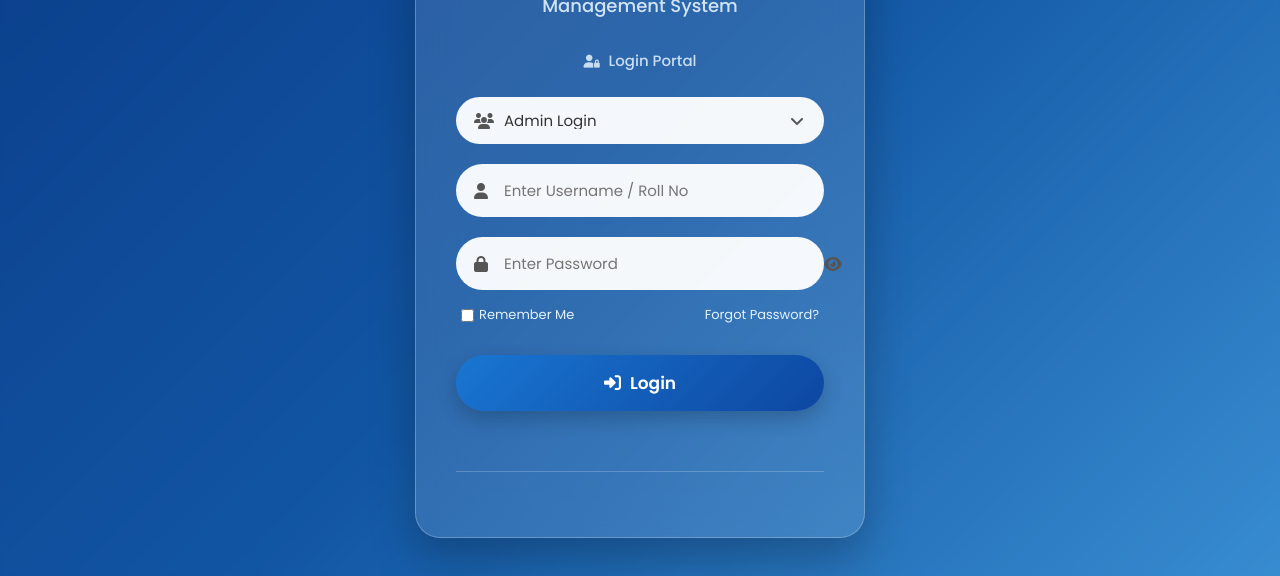
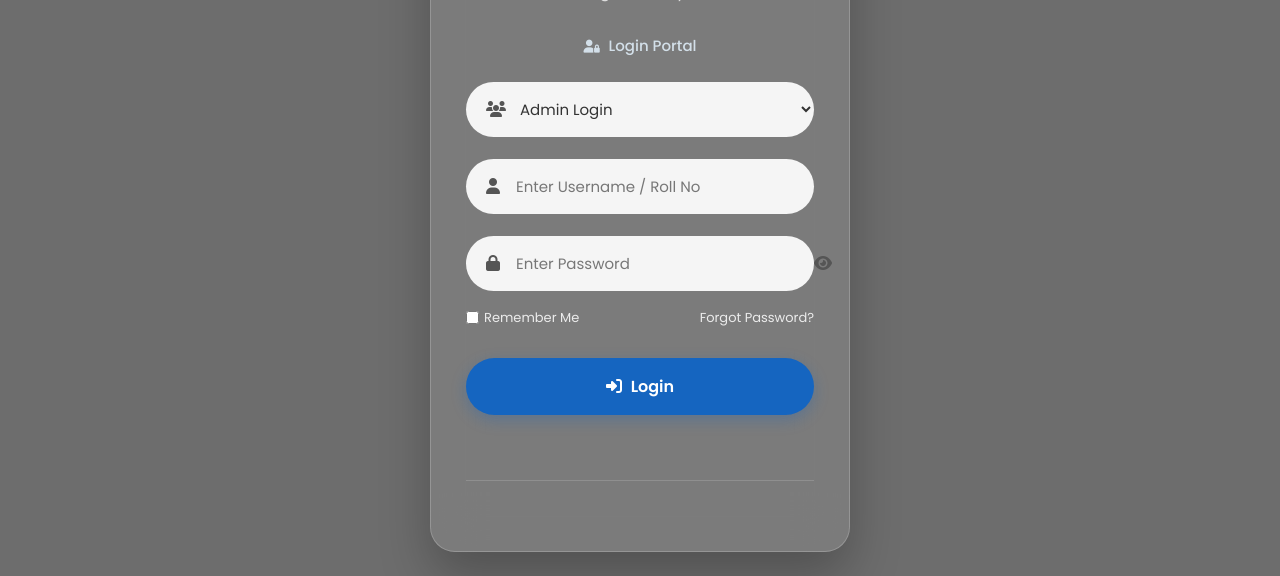
Before and after one commit to 24eg105t44-max/Student-A-System, a plain HTML site: page index.html in a window 1280 px wide. Shown: the part 224-800 px from the top of the page. Drawn offline with Linux system fonts and the light colour scheme.

Commit message:
Update login.css

```diff
--- a/css/login.css
+++ b/css/login.css
@@ -13,140 +13,114 @@ body {
     justify-content: center;
     align-items: center;
     overflow: hidden;
-    /* Deep blue gradient color match */
-    background: linear-gradient(135deg, #0d47a1, #1565c0, #42a5f5);
+    /* Perfect matte grey background match */
+    background: #737373;
     position: relative;
 }
 
-/* Brightened background overlay layer */
+/* Clear overlay so the grey shines through cleanly */
 .overlay {
     position: absolute;
     inset: 0;
-    background: rgba(0, 0, 0, 0.15);
-    backdrop-filter: blur(2px);
+    background: rgba(0, 0, 0, 0.05);
 }
 
 .background-logo {
     display: none;
 }
 
-/* Glass Container Layout Panel */
+/* Sleek frosted dark-tint container card */
 .login-container {
     position: relative;
     z-index: 2;
-    width: 450px;
-    padding: 40px;
+    width: 420px;
+    padding: 45px 35px;
     border-radius: 25px;
-    background: rgba(255, 255, 255, 0.12);
-    backdrop-filter: blur(20px);
-    -webkit-backdrop-filter: blur(20px);
-    border: 1px solid rgba(255, 255, 255, 0.25);
-    box-shadow: 0 20px 45px rgba(0, 0, 0, 0.25);
+    background: rgba(255, 255, 255, 0.1);
+    backdrop-filter: blur(25px);
+    -webkit-backdrop-filter: blur(25px);
+    border: 1px solid rgba(255, 255, 255, 0.2);
+    box-shadow: 0 25px 50px rgba(0, 0, 0, 0.25);
     text-align: center;
-    animation: fadeIn 0.8s ease;
+    animation: fadeIn 0.6s ease-out;
 }
 
 .login-container h1 {
     color: #fff;
-    font-size: 34px;
+    font-size: 32px;
     font-weight: 700;
-    margin-bottom: 6px;
-    letter-spacing: 0.3px;
+    margin-bottom: 4px;
 }
 
 .login-container h3 {
-    color: #e3f2fd;
-    font-size: 18px;
-    font-weight: 500;
+    color: rgba(255, 255, 255, 0.75);
+    font-size: 16px;
+    font-weight: 400;
     margin-bottom: 30px;
-    opacity: 0.9;
 }
 
-/* Form inputs & interactive widgets */
+/* Input Fields Styling */
 .input-box {
     position: relative;
-    margin-bottom: 20px;
+    margin-bottom: 22px;
 }
 
 .input-box input,
 .input-box select {
     width: 100%;
-    padding: 15px 48px;
+    padding: 16px 50px;
     border: none;
     outline: none;
     border-radius: 50px;
     font-size: 15px;
-    background: rgba(255, 255, 255, 0.95);
+    background: #f5f5f5;
     color: #333;
-    transition: 0.3s;
-    appearance: none;
+    transition: 0.3s ease;
 }
 
-.input-box input:focus,
-.input-box select:focus {
-    box-shadow: 0 0 12px rgba(255, 255, 255, 0.6);
+.input-box input::placeholder {
+    color: #777;
 }
 
 .input-box i:first-child {
     position: absolute;
-    left: 18px;
+    left: 20px;
     top: 50%;
     transform: translateY(-50%);
     color: #555;
     font-size: 16px;
-    z-index: 2;
 }
 
 #togglePassword {
     position: absolute;
-    right: 18px;
+    right: 20px;
     top: 50%;
     transform: translateY(-50%);
     cursor: pointer;
     color: #555;
-    z-index: 2;
 }
 
-/* Custom Dropdown Arrow */
-.input-box::after {
-    content: '\f107';
-    font-family: 'Font Awesome 6 Free';
-    font-weight: 900;
-    position: absolute;
-    right: 20px;
-    top: 50%;
-    transform: translateY(-50%);
-    color: #555;
-    pointer-events: none;
-}
-/* Remove dropdown arrow style indicator if it's a standard text input field */
-.input-box:has(input)::after {
-    display: none;
-}
-
-/* Action Button Layout Profiles */
+/* Blue Action Login Button */
 .login-btn {
     width: 100%;
-    padding: 15px;
+    padding: 16px;
     margin-top: 10px;
     border: none;
     border-radius: 50px;
-    background: linear-gradient(135deg, #1976d2, #0d47a1);
+    background: #1565c0; /* Solid royal blue button */
     color: #fff;
-    font-size: 17px;
+    font-size: 16px;
     font-weight: 600;
     cursor: pointer;
-    transition: 0.3s;
-    box-shadow: 0 8px 20px rgba(0, 0, 0, 0.2);
+    transition: background 0.3s, transform 0.2s;
+    box-shadow: 0 5px 15px rgba(21, 101, 192, 0.3);
 }
 
 .login-btn:hover {
-    transform: translateY(-2px);
-    box-shadow: 0 12px 25px rgba(0, 0, 0, 0.3);
-    background: linear-gradient(135deg, #2196f3, #1565c0);
+    background: #1152a1;
+    transform: translateY(-1px);
 }
 
-/* Remember box + credentials sub-labels */
 .options-link {
     display: flex;
     justify-content: space-between;
@@ -154,25 +128,22 @@ body {
     margin-top: -5px;
     margin-bottom: 20px;
     font-size: 13px;
-    color: #e3f2fd;
-    padding: 0 5px;
+    color: rgba(255, 255, 255, 0.85);
 }
 
 .options-link a {
-    color: #e3f2fd;
+    color: rgba(255, 255, 255, 0.85);
     text-decoration: none;
-    transition: 0.3s;
 }
 
 .options-link a:hover {
     text-decoration: underline;
-    color: #fff;
 }
 
 #error {
     margin-top: 15px;
     min-height: 20px;
-    color: #ffb3b3;
+    color: #ff8080;
     font-size: 14px;
     font-weight: 500;
 }
@@ -180,31 +151,24 @@ body {
 hr {
     border: none;
     height: 1px;
-    background: rgba(255, 255, 255, 0.2);
-    margin: 25px 0;
+    background: rgba(255, 255, 255, 0.15);
+    margin: 30px 0 25px 0;
 }
 
-/* Demo account matrix tables */
+/* Credentials Info Text */
 .demo-credentials {
-    background: rgba(255, 255, 255, 0.06);
-    border: 1px solid rgba(255, 255, 255, 0.1);
-    border-radius: 15px;
-    padding: 15px;
-    margin-bottom: 15px;
     font-size: 13px;
-    color: #e3f2fd;
-}
-
-.demo-credentials h4 {
-    margin-bottom: 8px;
-    color: #fff;
-    font-size: 14px;
+    color: rgba(255, 255, 255, 0.9);
+    line-height: 1.8;
 }
 
 .footer {
-    margin-top: 20px;
-    color: rgba(255, 255, 255, 0.7);
-    font-size: 12px;
+    margin-top: 30px;
+    color: rgba(255, 255, 255, 0.5);
+    font-size: 11px;
 }
 
-/*
+@keyframes fadeIn {
+    from { opacity: 0; transform: translateY(-20px); }
+    to { opacity: 1; transform: translateY(0); }
+}
```
